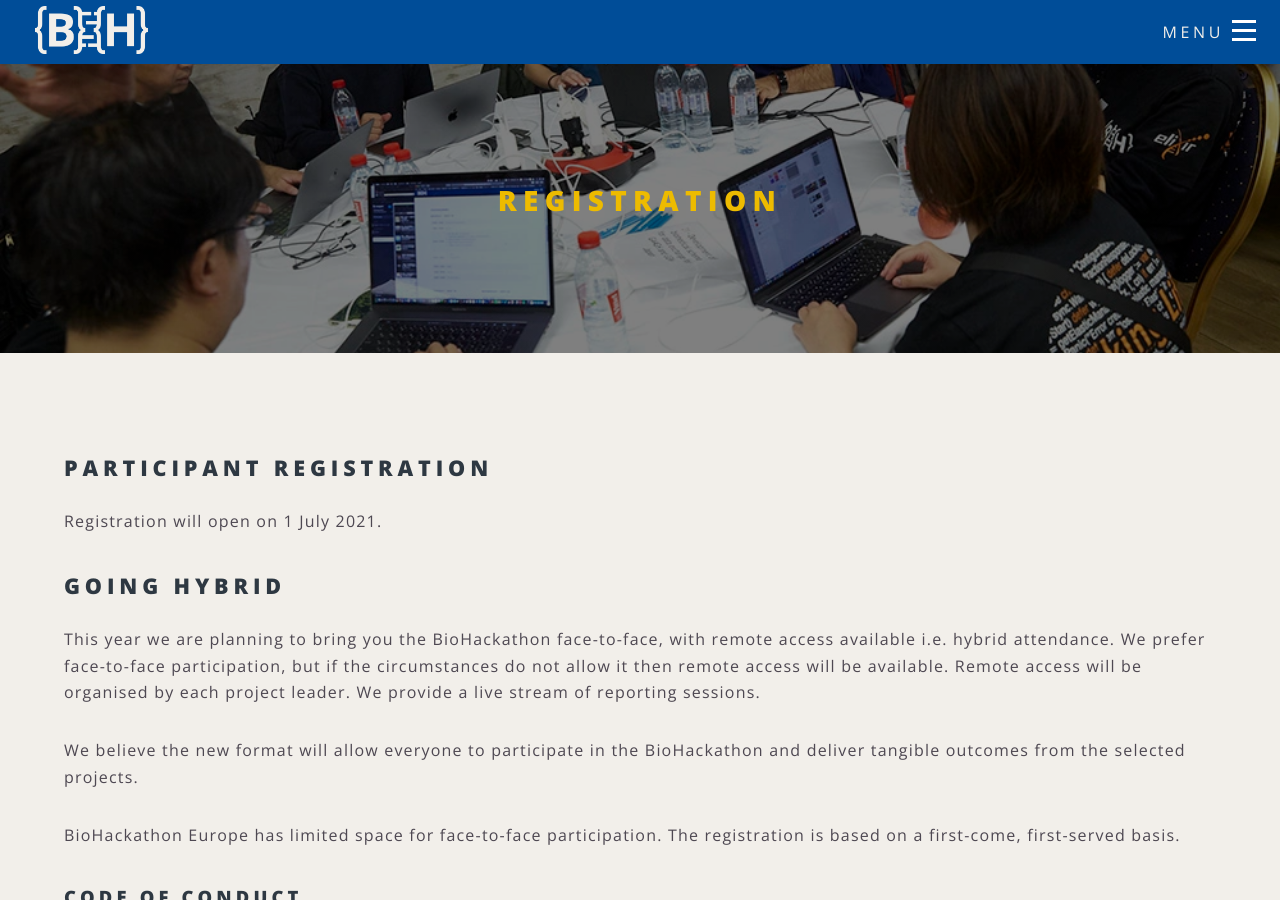
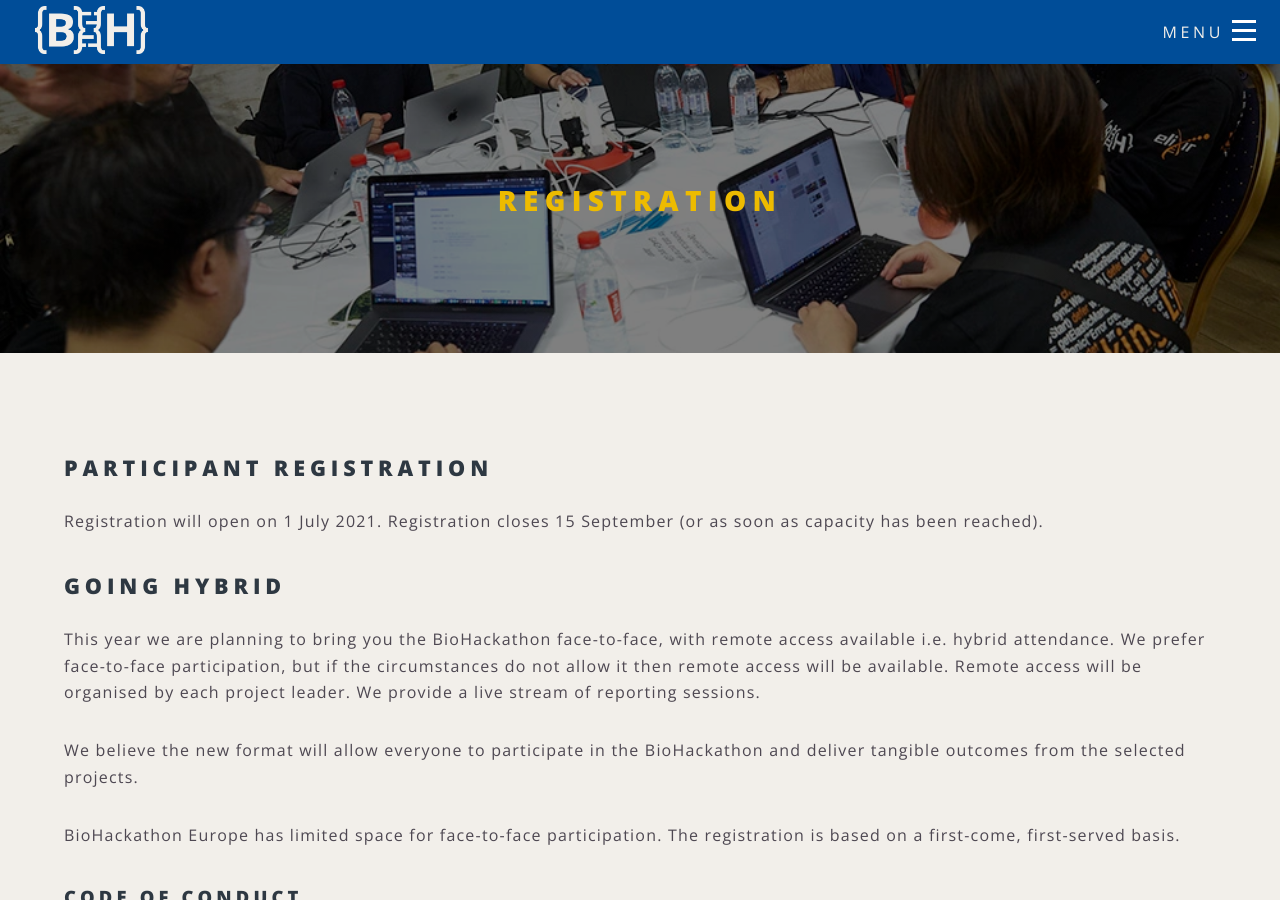
Before and after one commit to elixir-europe/biohackathon-europe-2021, a Jekyll site: the page built from registration.html, in a window 1280 px wide and 900 px high. Built offline with Jekyll 4.4.1, drawn with Linux system fonts in a browser that asks for light colours; nearby versions of some CDN libraries.

Commit message:
Add registration closing date.

```diff
--- a/registration.html
+++ b/registration.html
@@ -6,7 +6,7 @@ body_class: registration
 <section>
     <section>
         <h2>Participant registration</h2>
-<p>Registration will open on 1 July 2021. </p>
+<p>Registration will open on 1 July 2021. Registration closes 15 September (or as soon as capacity has been reached).</p>
         <!-- <a href="https://www.eventbrite.co.uk/e/biohackathon-europe-2020-registration-104117179286" target="_blank" class="button fit special">Register here!</a>-->
 
         <h2>Going hybrid</h2>
```
